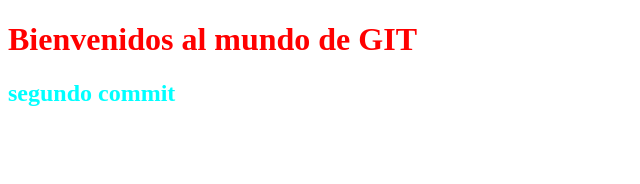
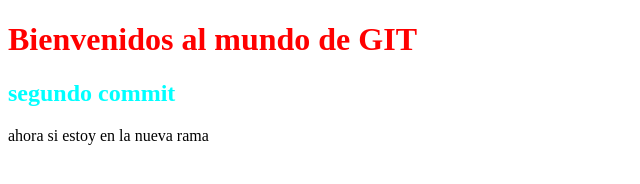
Before and after one commit to jaredconte/clase10, a plain HTML site: page index.html in a window 1280 px wide. Shown: the whole page, without its empty margins (0-640 px from the left). Drawn offline with Linux system fonts and the light colour scheme.

Commit message:
cambios en la nueva rama

```diff
--- a/index.html
+++ b/index.html
@@ -10,5 +10,8 @@
     <h1 style="color: red;">Bienvenidos al mundo de GIT</h1>
 
     <h2 style="color: aqua;">segundo commit</h2>
+<p>ahora si estoy en la nueva rama
+</p>
+
 </body>
 </html>
```
